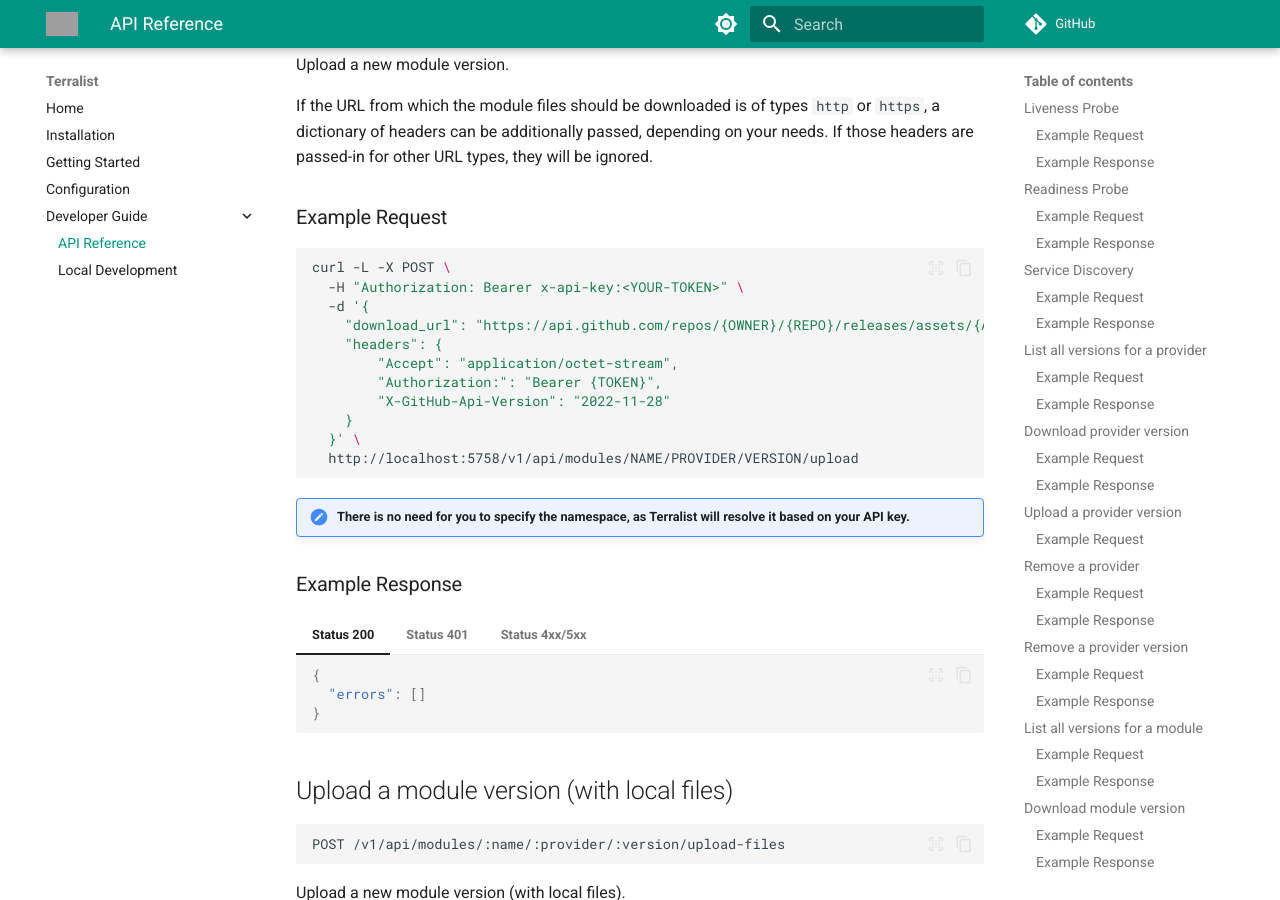
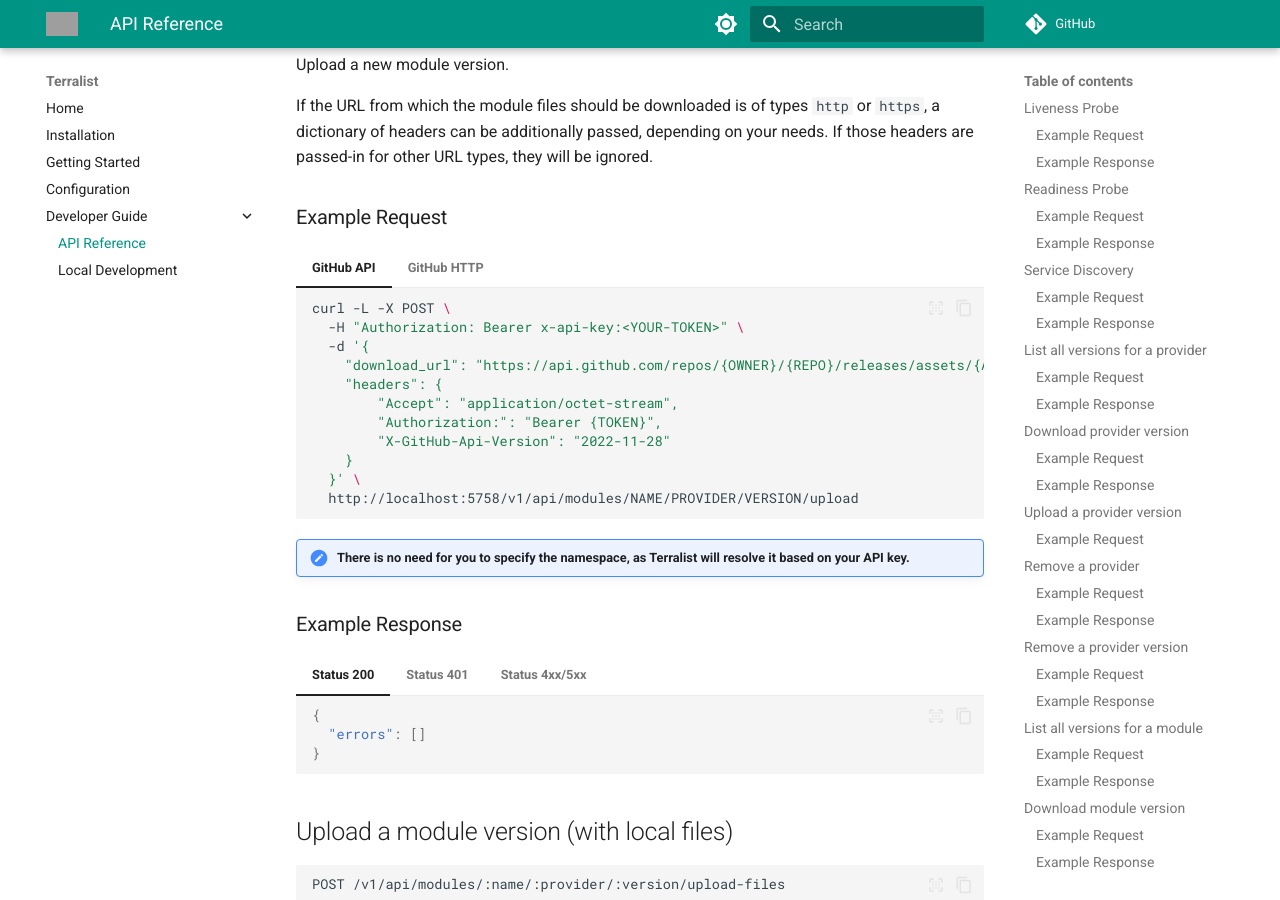
Before and after one commit to terralist/terralist, an MkDocs documentation site: the page built from docs/dev-guide/api-reference.md, in a window 1280 px wide and 900 px high, scrolled down 7299 px. Built offline with MkDocs 1.6.1 and Material for MkDocs 9.7.7, drawn with Linux system fonts in a browser that asks for light colours; comment, search, counter and statistics services are not loaded; some of the changed lines change nothing that is shown; grey boxes are pictures that could not be loaded.

Commit message:
Add example for downloading from private GitHub repository via the HTTP endpoint

````diff
--- a/docs/dev-guide/api-reference.md
+++ b/docs/dev-guide/api-reference.md
@@ -504,19 +504,38 @@
 
 ### Example Request
 
-``` shell
-curl -L -X POST \
-  -H "Authorization: Bearer x-api-key:<YOUR-TOKEN>" \
-  -d '{
-    "download_url": "https://api.github.com/repos/{OWNER}/{REPO}/releases/assets/{ASSET-ID}",
-    "headers": {
-        "Accept": "application/octet-stream",
-        "Authorization:": "Bearer {TOKEN}",
-        "X-GitHub-Api-Version": "2022-11-28"
-    }
-  }' \
-  http://localhost:5758/v1/api/modules/NAME/PROVIDER/VERSION/upload
-```
+=== "GitHub API"
+
+    ``` shell
+    curl -L -X POST \
+      -H "Authorization: Bearer x-api-key:<YOUR-TOKEN>" \
+      -d '{
+        "download_url": "https://api.github.com/repos/{OWNER}/{REPO}/releases/assets/{ASSET-ID}",
+        "headers": {
+            "Accept": "application/octet-stream",
+            "Authorization:": "Bearer {TOKEN}",
+            "X-GitHub-Api-Version": "2022-11-28"
+        }
+      }' \
+      http://localhost:5758/v1/api/modules/NAME/PROVIDER/VERSION/upload
+    ```
+
+=== "GitHub HTTP"
+
+    ``` shell
+    curl -L -X POST \
+      -H "Authorization: Bearer x-api-key:<YOUR-TOKEN>" \
+      -d '{
+        "download_url": "https://github.com/{OWNER}/{REPO}/archive/refs/tags/{RELEASE-TAG-NAME}.zip",
+        "headers": {
+            "Accept": "application/octet-stream",
+            "Authorization:": "Basic {YOUR-GITHUB-BASE64ENC-USERNAME-TOKEN}"
+        }
+      }' \
+      http://localhost:5758/v1/api/modules/NAME/PROVIDER/VERSION/upload
+    ```
+
+    !!! note "To obtain the basic auth token you can base64-encode the following string: `{your-github-username}:{your-github-pat-with-read-access-to-the-repository}` "
 
 !!! note "There is no need for you to specify the namespace, as Terralist will resolve it based on your API key."
 
````
